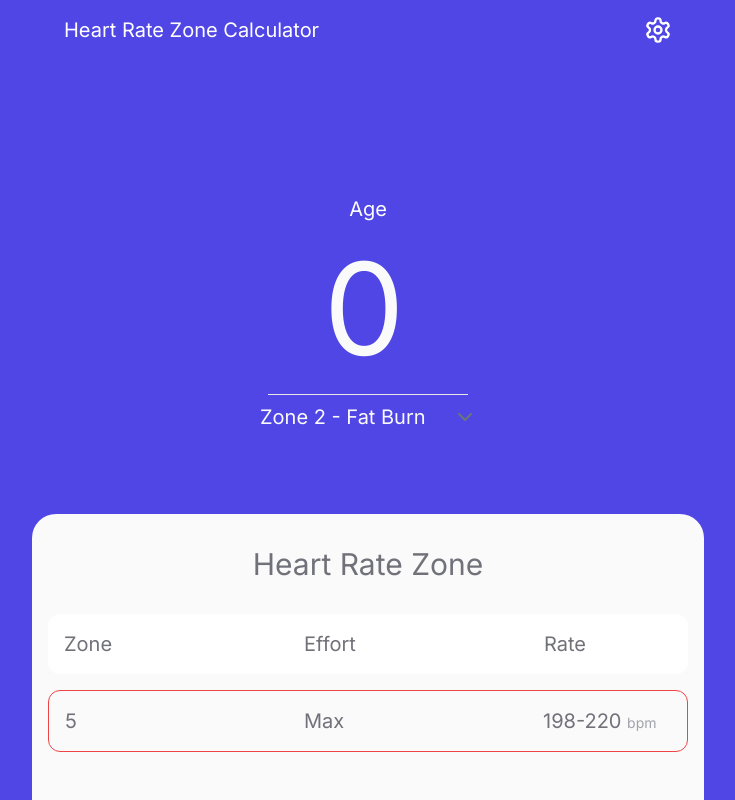
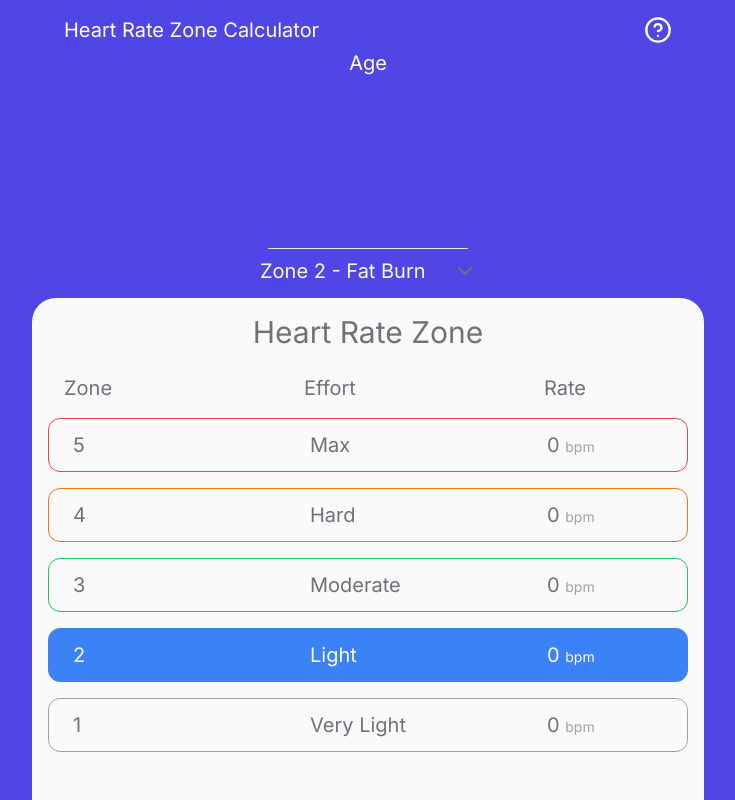
Before and after one commit to dhiodhaha/heart-zone-calculator, a Next.js app: page / in a window 1280 px wide. Shown: the whole page, without its empty margins (272-1007 px from the left). Built offline with nearby package versions, Linux system fonts and the light colour scheme.

Commit message:
fix(style): all ui

```diff
--- a/package.json
+++ b/package.json
@@ -9,6 +9,7 @@
     "lint": "next lint"
   },
   "dependencies": {
+    "framer-motion": "^11.1.7",
     "lucide-react": "^0.378.0",
     "next": "14.2.3",
     "react": "^18",
--- a/src/components/Calculate.jsx
+++ b/src/components/Calculate.jsx
@@ -1,10 +1,13 @@
 "use client";
 
+import { CircleHelp } from "lucide-react";
 import { Settings } from "lucide-react";
 import { useState } from "react";
 
 export const Calculate = () => {
-  const [age, setAge] = useState(0);
+  const [age, setAge] = useState();
+  const [showResetButton, setShowResetButton] = useState(false);
+
   const [maxBPM, setMaxBPM] = useState(220 - age);
   const [error, setError] = useState("");
   const [selectedZone, setSelectedZone] = useState(2);
@@ -23,13 +26,14 @@ export const Calculate = () => {
     return `${Math.round(min)}-${Math.round(max)} `;
   };
 
-  const handleAgeChange = (event) => {
-    const parsedAge = parseInt(event.target.value || 0, 10);
-    const isValidAge = parsedAge >= 0 && parsedAge <= 99;
-
-    setError(isValidAge ? "" : "Please enter a valid age between 0 and 99");
-    setAge(isValidAge ? parsedAge : age);
-    setMaxBPM(isValidAge ? 220 - parsedAge : maxBPM);
+  const handleAgeChange = ({ target: { value: rawAge } }) => {
+    const parsedAge = parseInt(rawAge, 10);
+    const isValid = parsedAge >= 0 && parsedAge <= 99;
+    const displayAge = isValid ? parsedAge : age;
+    setAge(displayAge);
+    setMaxBPM(isValid ? 220 - displayAge : maxBPM);
+    setError(isValid ? "" : "Please enter value between 0 and 99");
+    setShowResetButton(rawAge !== "");
   };
 
   const handleZoneSelect = (event) => {
@@ -56,31 +60,27 @@ export const Calculate = () => {
         <div className="flex justify-between px-8 text-xl">
           <div>Heart Rate Zone Calculator</div>
           <div>
-            <Settings size={28} />
+            <CircleHelp size={28} />
           </div>
         </div>
       </div>{" "}
-      <section></section>
       <div>
         <div className="flex flex-col items-center justify-center ">
           <div className="text-xl">Age</div>
           <div className="flex flex-col items-center border-b">
             <input
               type="number"
-              className="flex text-center group-focus border-none outline-none focus:ring-transparent text-zinc-50 text-9xl bg-transparent w-48 focus:outline-none mr-2"
+              className="select-all flex flex-wrap text-center group-focus border-none outline-none focus:ring-transparent text-zinc-50 text-9xl bg-transparent w-48 focus:outline-none mr-2"
               value={age}
               onChange={handleAgeChange}
-            />
-          </div>
-          {error && <p className="text-zinc-50 text-sm mt-4">{error}</p>}
-          {/* Input select for zone selection */}
-        </div>
-        <div>
+            />{" "}
+          </div>{" "}
+          <div className="flex justify-center">
             <select
               type="select"
               value={selectedZone}
               onChange={handleZoneSelect}
-            className="group-focus border-none outline-none   w-60 focus:ring-transparent text-zinc-50 text-xl bg-transparent focus:outline-none  cursor-pointer"
+              className="form-select flex items-center border-none outline-none   w-60 focus:ring-transparent text-zinc-50 text-xl bg-transparent focus:outline-none  cursor-pointer"
             >
               <option className="text-zinc-500 text-justify" value={5}>
                 Zone 5 - VO2 Max
@@ -99,21 +99,39 @@ export const Calculate = () => {
               </option>
             </select>
           </div>
+          {error && (
+            <span className="relative inline-block bg-red-800 py-1.5 px-3  text-zinc-50 text-sm mt-4">
+              {error}
+            </span>
+          )}
+          {showResetButton && (
+            <button
+              className="bg-indigo-400 hover:bg-indigo-300 text-white  py-4 px-24 rounded-xl my-4 transition-all druation-300"
+              onClick={() => {
+                setAge("");
+                setShowResetButton(false);
+              }}
+            >
+              Reset
+            </button>
+          )}
+          {/* Input select for zone selection */}
+        </div>
       </div>
       <div
         id="dataCard"
         className="flex flex-col bg-zinc-50 pb-12 w-screen md:w-full md:max-w-2xl text-zinc-500 items-center rounded-t-3xl text-lg mx-auto px-4"
       >
-        <div className="text-3xl py-8">Heart Rate Zone</div>
+        <div className="text-3xl py-4">Heart Rate Zone</div>
 
         <div className="flex flex-col gap-4 text-xl w-full">
-          <div className="flex justify-between rounded-xl bg-white p-4">
+          <div className="flex justify-between rounded-xl px-4 pt-2">
             <div className="w-24">Zone</div>
             <div className="w-24">Effort</div>
             <div className="w-32">Rate</div>
           </div>
           <div
-            className={`zoneList flex justify-between border border-red-500 p-4 rounded-xl cursor-pointer ${
+            className={`zoneList flex justify-between border border-red-500 p-3 pl-6 rounded-xl cursor-pointer ${
               selectedZone === 5 ? "bg-red-500 text-zinc-50" : ""
             }`}
             onClick={() => setSelectedZone(5)}
@@ -121,10 +139,86 @@ export const Calculate = () => {
             <div className="w-24">5</div>
             <div className="w-24">Max</div>
             <div className="w-32">
-              {calculateHeartRateZone(5)}{" "}
+              {age ? calculateHeartRateZone(5) : "0"}{" "}
               <span
                 className={`text-sm ${
                   selectedZone === 5 ? "text-zinc-50" : "text-zinc-400"
+                }`}
+              >
+                bpm
+              </span>
+            </div>
+          </div>
+          <div
+            className={`zoneList flex justify-between border border-orange-500 p-3 pl-6 rounded-xl cursor-pointer ${
+              selectedZone === 4 ? "bg-orange-500 text-zinc-50" : ""
+            }`}
+            onClick={() => setSelectedZone(4)}
+          >
+            <div className="w-24">4</div>
+            <div className="w-24">Hard</div>
+            <div className="w-32">
+              {age ? calculateHeartRateZone(4) : "0"}{" "}
+              <span
+                className={`text-sm ${
+                  selectedZone === 4 ? "text-zinc-50" : "text-zinc-400"
+                }`}
+              >
+                bpm
+              </span>
+            </div>
+          </div>
+          <div
+            className={`zoneList flex justify-between border border-green-500 p-3 pl-6 rounded-xl cursor-pointer ${
+              selectedZone === 3 ? "bg-green-500 text-zinc-50" : ""
+            }`}
+            onClick={() => setSelectedZone(3)}
+          >
+            <div className="w-24">3</div>
+            <div className="w-24">Moderate</div>
+            <div className="w-32">
+              {age ? calculateHeartRateZone(3) : "0"}{" "}
+              <span
+                className={`text-sm ${
+                  selectedZone === 3 ? "text-zinc-50" : "text-zinc-400"
+                }`}
+              >
+                bpm
+              </span>
+            </div>
+          </div>
+          <div
+            className={`zoneList flex justify-between border border-blue-500 p-3 pl-6 rounded-xl cursor-pointer ${
+              selectedZone === 2 ? "bg-blue-500 text-zinc-50" : ""
+            }`}
+            onClick={() => setSelectedZone(2)}
+          >
+            <div className="w-24">2</div>
+            <div className="w-24">Light</div>
+            <div className="w-32">
+              {age ? calculateHeartRateZone(2) : "0"}{" "}
+              <span
+                className={`text-sm ${
+                  selectedZone === 2 ? "text-zinc-50" : "text-zinc-400"
+                }`}
+              >
+                bpm
+              </span>
+            </div>
+          </div>
+          <div
+            className={`zoneList flex justify-between border border-gray-400 p-3 pl-6 rounded-xl cursor-pointer ${
+              selectedZone === 1 ? "bg-gray-400 text-zinc-50" : ""
+            }`}
+            onClick={() => setSelectedZone(1)}
+          >
+            <div className="w-24">1</div>
+            <div className="w-24">Very Light</div>
+            <div className="w-32">
+              {age ? calculateHeartRateZone(1) : "0"}{" "}
+              <span
+                className={`text-sm ${
+                  selectedZone === 1 ? "text-zinc-50" : "text-zinc-400"
                 }`}
               >
                 bpm
--- /dev/null
+++ b/src/components/ZoneList.jsx
@@ -0,0 +1,26 @@
+import React from "react";
+import ZoneList from "./ZoneList";
+
+const HeartRateZone = ({ calculateZone, selectedZone, setSelectedZone }) => {
+  const zones = [
+    { zoneNumber: 5, name: "Max" },
+    { zoneNumber: 4, name: "Hard" },
+    { zoneNumber: 3, name: "Moderate" },
+    { zoneNumber: 2, name: "Light" },
+    { zoneNumber: 1, name: "Very Light" },
+  ];
+
+  return (
+    <div className="flex flex-col bg-zinc-50 pb-12 w-screen md:w-full md:max-w-2xl text-zinc-500 items-center rounded-t-3xl text-lg mx-auto px-4">
+      <h2 className="text-3xl py-8">Heart Rate Zone</h2>
+      <ZoneList
+        zones={zones}
+        calculateZone={calculateZone}
+        selectedZone={selectedZone}
+        setSelectedZone={setSelectedZone}
+      />
+    </div>
+  );
+};
+
+export default HeartRateZoneComponent;
```
Also changed, not shown: 1 other file (tests, documents, lock files or other folders). Lines whose indentation alone changed are shown as unchanged.
